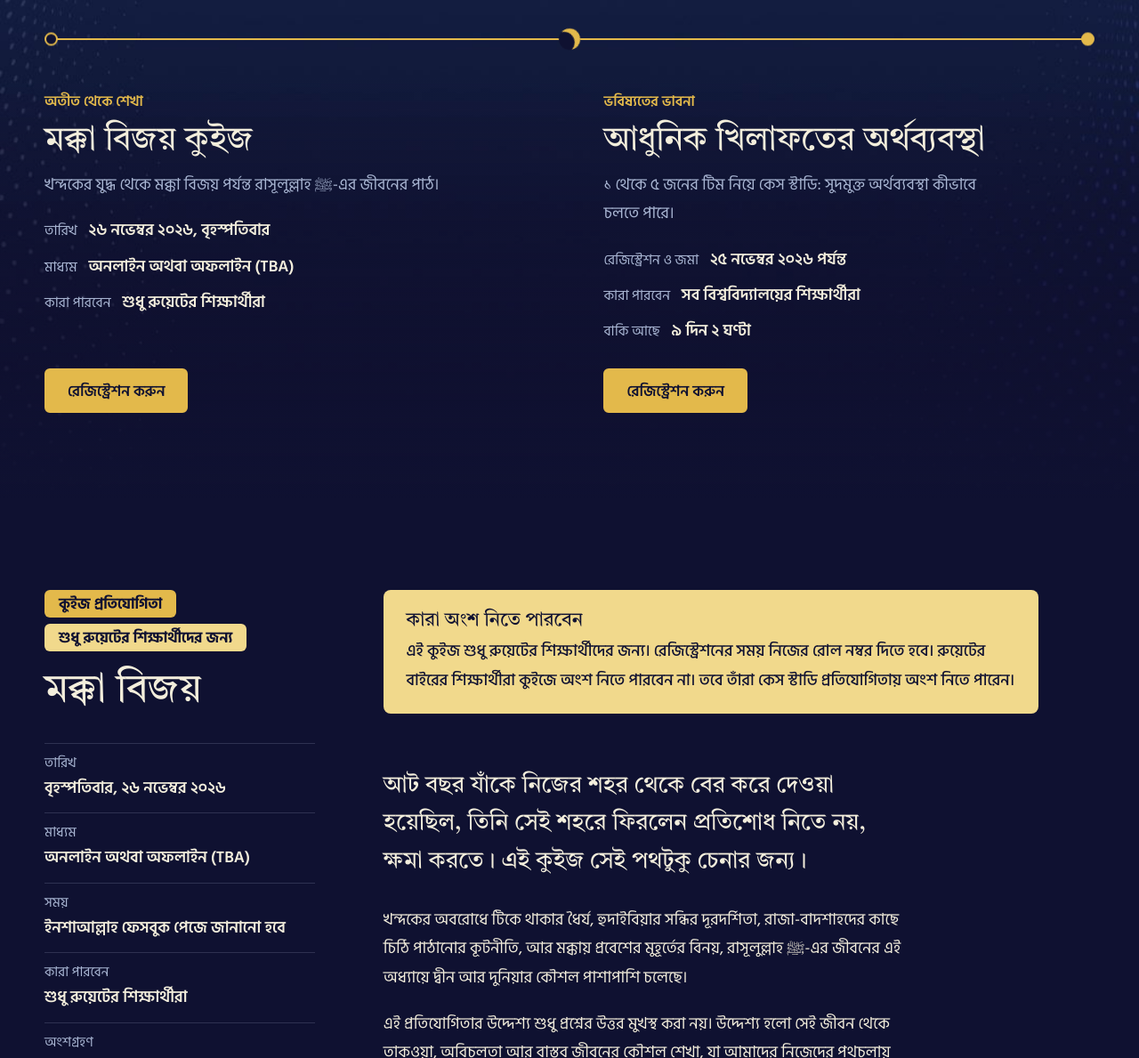
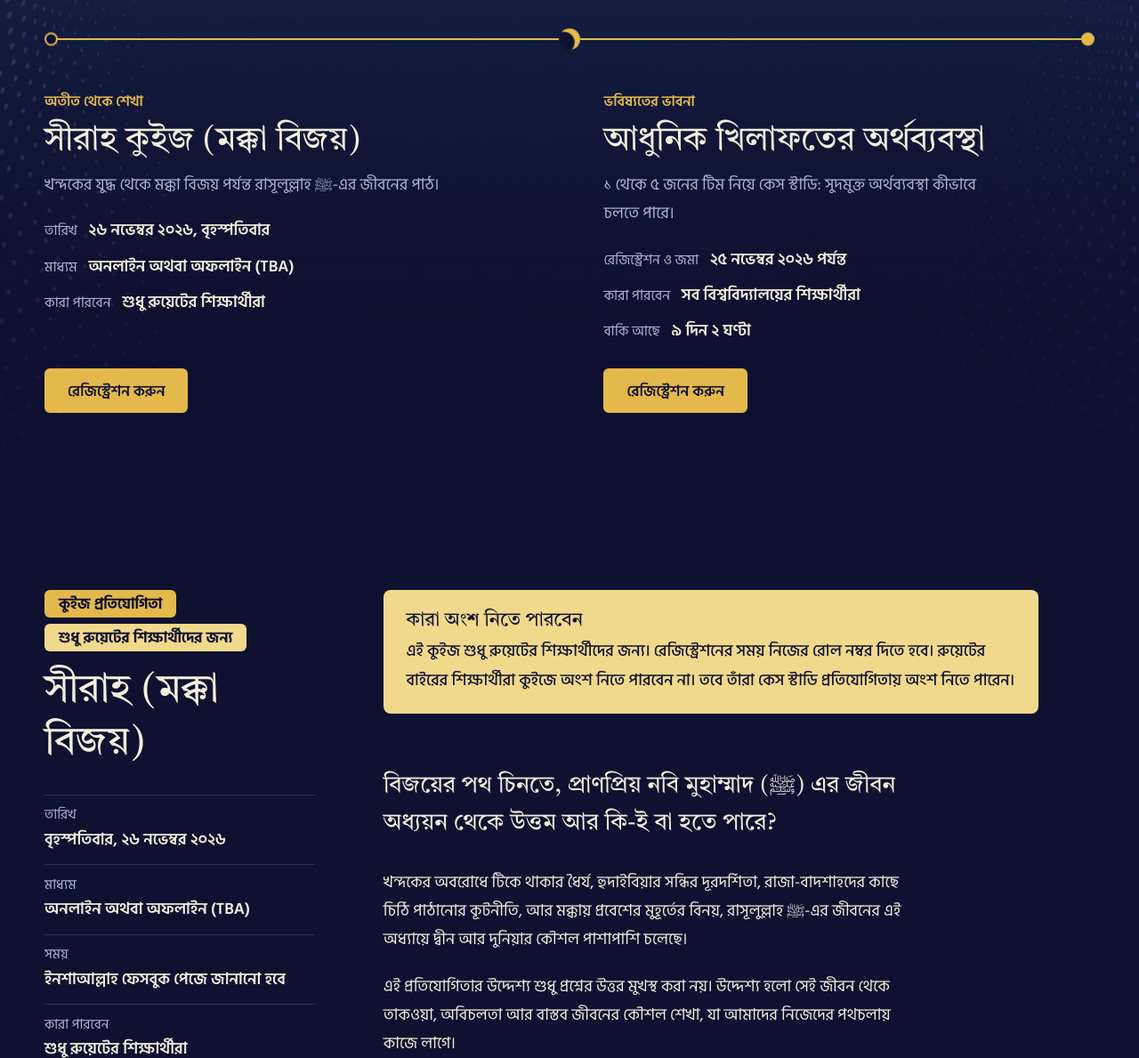
Before and after one commit to Q3Alpha/Fatih-Past2future, a plain HTML site: page index.html in a window 1280 px wide. Shown: the part 559-1748 px from the top of the page at 89% size. Drawn offline with Linux system fonts and the light colour scheme.

Commit message:
Update quiz title and descriptions in index.html

```diff
--- a/index.html
+++ b/index.html
@@ -4,10 +4,10 @@
 <meta charset="utf-8">
 <meta name="viewport" content="width=device-width, initial-scale=1">
 <title>অতীত থেকে ভবিষ্যৎ · ফাতিহ ’২১ · রুয়েট</title>
-<meta name="description" content="ফাতিহ ’২১ (রুয়েট)-এর আয়োজন: মক্কা বিজয় কুইজ প্রতিযোগিতা এবং আধুনিক খিলাফতের অর্থব্যবস্থা কেস স্টাডি। রেজিস্ট্রেশন ও প্রজেক্ট জমা এখানেই।">
+<meta name="description" content="ফাতিহ ’২১ (রুয়েট)-এর আয়োজন: সীরাহ কুইজ প্রতিযোগিতা এবং আধুনিক খিলাফতের অর্থব্যবস্থা কেস স্টাডি। রেজিস্ট্রেশন ও প্রজেক্ট জমা এখানেই।">
 <meta name="theme-color" content="#0c1130">
 <meta property="og:title" content="অতীত থেকে ভবিষ্যৎ · ফাতিহ ’২১">
-<meta property="og:description" content="মক্কা বিজয় কুইজ ও আধুনিক খিলাফতের অর্থব্যবস্থা কেস স্টাডি প্রতিযোগিতা। রেজিস্ট্রেশন চলছে।">
+<meta property="og:description" content="সীরাহ কুইজ ও আধুনিক খিলাফতের অর্থব্যবস্থা কেস স্টাডি প্রতিযোগিতা। রেজিস্ট্রেশন চলছে।">
 <meta property="og:image" content="https://fatih21past2present.vercel.app/assets/og.jpg">
 <link rel="icon" type="image/png" href="assets/fatih-logo.png">
 <link rel="preload" href="assets/fonts/tiro-bangla-bengali-400-normal.woff2" as="font" type="font/woff2" crossorigin>
@@ -60,8 +60,8 @@
     <div class="entries">
       <article class="entry entry--past">
         <span class="entry__era">অতীত থেকে শেখা</span>
-        <h2>মক্কা বিজয় কুইজ</h2>
-        <p class="entry__lead">খন্দকের যুদ্ধ থেকে মক্কা বিজয় পর্যন্ত রাসূলুল্লাহ ﷺ-এর জীবনের পাঠ।</p>
+        <h2>সীরাহ কুইজ (মক্কা বিজয়)</h2>
+        <p class="entry__lead">খন্দকের যুদ্ধ থেকে মক্কা বিজয় পর্যন্ত রাসূলুল্লাহ ﷺ-এর জীবনের পাঠ।</p>
         <dl class="entry__facts">
           <div><dt>তারিখ</dt><dd>২৬ নভেম্বর ২০২৬, বৃহস্পতিবার</dd></div>
           <div><dt>মাধ্যম</dt><dd>অনলাইন অথবা অফলাইন (TBA)</dd></div>
@@ -90,7 +90,7 @@
   <div class="wrap grid">
     <header class="sec__head">
       <div class="tags"><span class="tag">কুইজ প্রতিযোগিতা</span><span class="tag tag--who">শুধু রুয়েটের শিক্ষার্থীদের জন্য</span></div>
-      <h2 id="quizTitle">মক্কা বিজয়</h2>
+      <h2 id="quizTitle">সীরাহ (মক্কা বিজয়)</h2>
       <dl class="facts">
         <div><dt>তারিখ</dt><dd>বৃহস্পতিবার, ২৬ নভেম্বর ২০২৬</dd></div>
         <div><dt>মাধ্যম</dt><dd>অনলাইন অথবা অফলাইন (TBA)</dd></div>
@@ -107,7 +107,7 @@
       </aside>
 
       <div class="prose">
-        <p class="lede">আট বছর যাঁকে নিজের শহর থেকে বের করে দেওয়া হয়েছিল, তিনি সেই শহরে ফিরলেন প্রতিশোধ নিতে নয়, ক্ষমা করতে। এই কুইজ সেই পথটুকু চেনার জন্য।</p>
+        <p class="lede">বিজয়ের পথ চিনতে, প্রাণপ্রিয় নবি মুহাম্মাদ (ﷺ) এর জীবন অধ্যয়ন থেকে উত্তম আর কি-ই বা হতে পারে?</p>
         <p>খন্দকের অবরোধে টিকে থাকার ধৈর্য, হুদাইবিয়ার সন্ধির দূরদর্শিতা, রাজা-বাদশাহদের কাছে চিঠি পাঠানোর কূটনীতি, আর মক্কায় প্রবেশের মুহূর্তের বিনয়, রাসূলুল্লাহ ﷺ-এর জীবনের এই অধ্যায়ে দ্বীন আর দুনিয়ার কৌশল পাশাপাশি চলেছে।</p>
         <p>এই প্রতিযোগিতার উদ্দেশ্য শুধু প্রশ্নের উত্তর মুখস্থ করা নয়। উদ্দেশ্য হলো সেই জীবন থেকে তাকওয়া, অবিচলতা আর বাস্তব জীবনের কৌশল শেখা, যা আমাদের নিজেদের পথচলায় কাজে লাগে।</p>
       </div>
```
